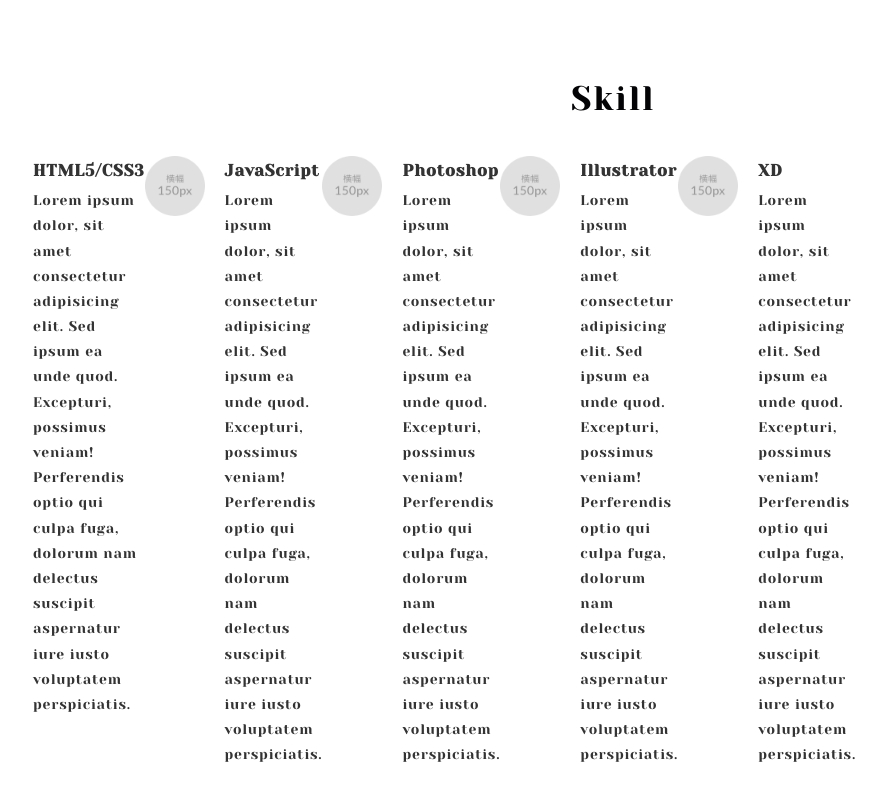
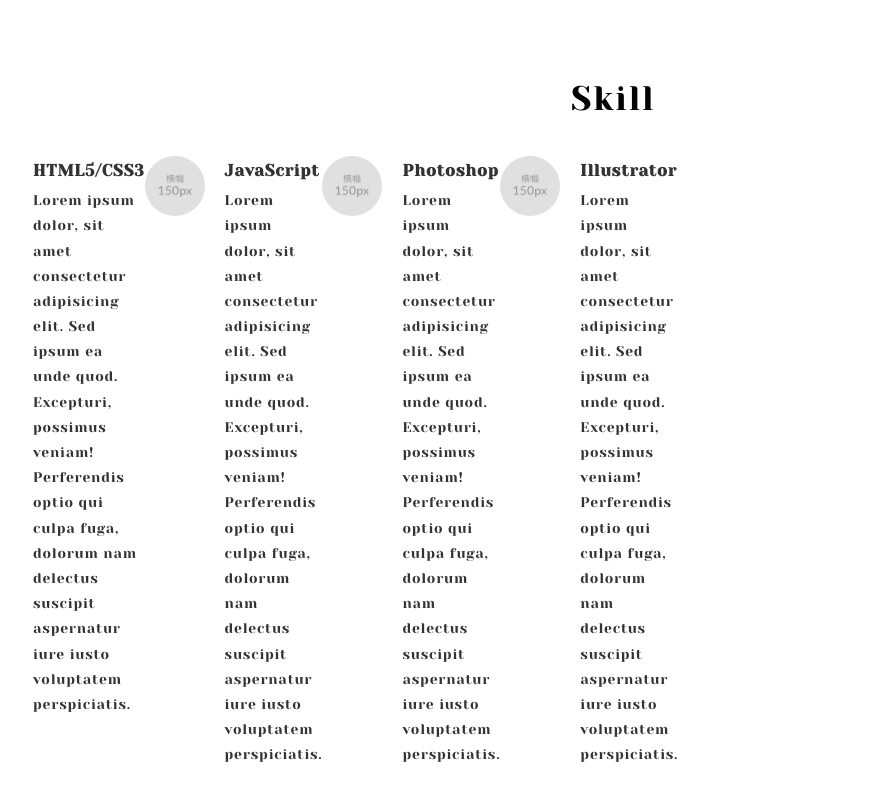
Before and after one commit to tmngtomo/portfolio, a plain HTML site: page portfolio-template-visual/index.html in a window 1280 px wide. Shown: the part 1893-2693 px from the top of the page, without its empty margins (27-912 px from the left). Drawn offline with nearby package versions, Linux system fonts and the light colour scheme.

Commit message:
Add files via upload

```diff
--- a/portfolio-template-visual/index.html
+++ b/portfolio-template-visual/index.html
@@ -122,14 +122,6 @@
                   Lorem ipsum dolor, sit amet consectetur adipisicing elit. Sed ipsum ea unde quod. Excepturi, possimus veniam! Perferendis optio qui culpa fuga, dolorum nam delectus suscipit aspernatur iure iusto voluptatem perspiciatis.</p>
               </div>
             </div>
-            <div class="skill-item">
-              <p class="skill-img"><img src="img/icon_skill.png" alt=""></p>
-              <div class="skill-body">
-                <h3 class="skill-name">XD</h3>
-                <p class="skill-text">
-                  Lorem ipsum dolor, sit amet consectetur adipisicing elit. Sed ipsum ea unde quod. Excepturi, possimus veniam! Perferendis optio qui culpa fuga, dolorum nam delectus suscipit aspernatur iure iusto voluptatem perspiciatis.</p>
-              </div>
-            </div>
           </div>
         </div>
       </section>
```
